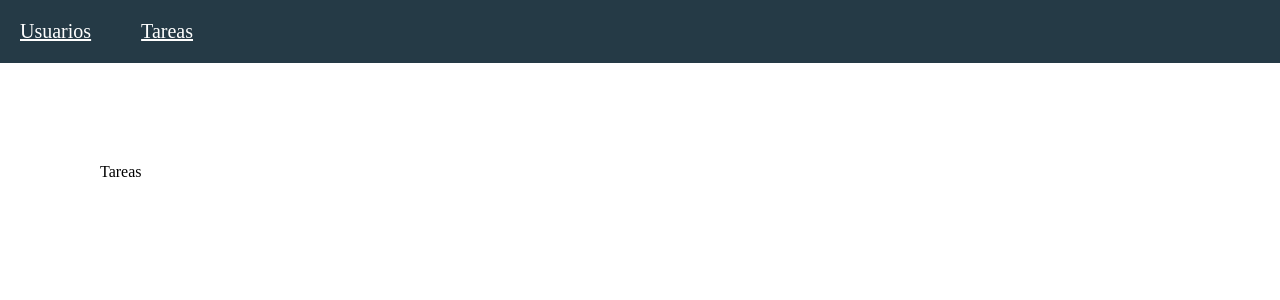
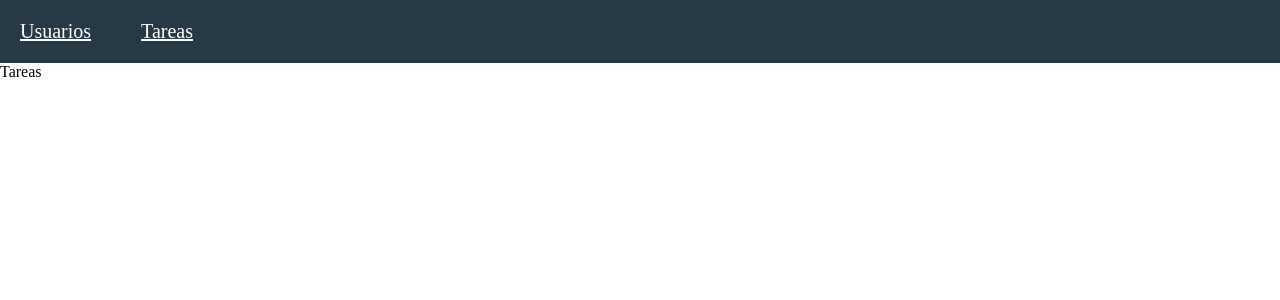
Before and after one commit to Alejandro-Gonzalez-Barriga/blog-using-redux, a React (Create React App) app: page /tareas in a window 1280 px wide. Shown: the top 300 px of the page. Built offline with nearby package versions, Linux system fonts and the light colour scheme.

Commit message:
changed className to id on div

```diff
--- a/src/components/App.js
+++ b/src/components/App.js
@@ -6,10 +6,10 @@ import Publicaciones from "./Publicaciones";
 
 const Tareas = () => <div>Tareas</div>;
 
-const App = () => (
+const App = props => (
   <BrowserRouter>
     <Menu />
-    <div className="margen">
+    <div id="margen">
       <Route exact path="/" component={Usuarios} />
       <Route exact path="/tareas" component={Tareas} />
       <Route exact path="/publicaciones/:key" component={Publicaciones} />
```
